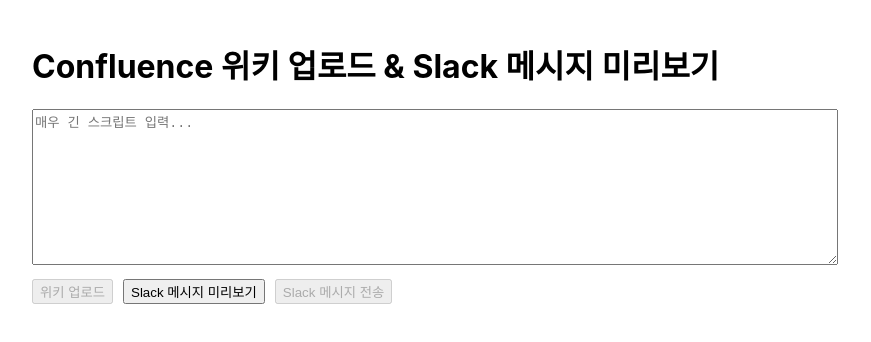
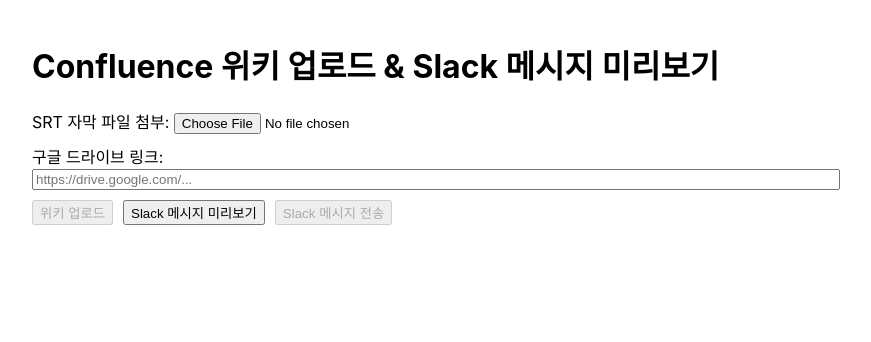
Before and after one commit to dayeon-kim-mrt/ai_kimdayeon, a React (Create React App) app: page / in a window 1280 px wide. Shown: the top 342 px of the page, without its empty margins (208-1079 px from the left). Built offline with nearby package versions, Linux system fonts and the light colour scheme; no server answers.

Commit message:
feat: srt및 구글드라이브 링크 업로드 기반으로 위키 페이지 생성하는 기능 추가

```diff
--- a/src/pages/HomePage.tsx
+++ b/src/pages/HomePage.tsx
@@ -1,10 +1,148 @@
+// // src/pages/HomePage.tsx
+// import React, { useState } from 'react';
+// import axios from 'axios';
+// import { generateWikiPageTitle, chunkSummarizeScript, createConfluencePage } from '../api/claudeApi';
+
+// const HomePage: React.FC = () => {
+//   const [script, setScript] = useState('');
+//   const [wikiTitle, setWikiTitle] = useState('');
+//   const [wikiContent, setWikiContent] = useState('');
+//   const [pageUrl, setPageUrl] = useState<string | null>(null);
+//   const [slackPreview, setSlackPreview] = useState<string | null>(null);
+//   const [sendResult, setSendResult] = useState<string | null>(null);
+//   const [error, setError] = useState<string | null>(null);
+//   const [loading, setLoading] = useState(false);
+
+//   // 위키 페이지 업로드 핸들러
+//   const handleUpload = async () => {
+//     if (!script.trim()) return;
+//     setLoading(true);
+//     setError(null);
+//     setWikiTitle('');
+//     setWikiContent('');
+//     setPageUrl(null);
+//     setSlackPreview(null);
+//     setSendResult(null);
+
+//     try {
+//       // 1) 제목 생성
+//       const title = await generateWikiPageTitle(script);
+//       setWikiTitle(title);
+//       // 2) 본문 요약 생성
+//       const content = await chunkSummarizeScript(script);
+//       setWikiContent(content);
+//       // 3) Confluence 페이지 생성
+//       const url = await createConfluencePage(title, content);
+//       setPageUrl(url);
+//     } catch (err: any) {
+//       setError(err.message || '위키 업로드 중 오류 발생');
+//     } finally {
+//       setLoading(false);
+//     }
+//   };
+
+//   // Slack 미리보기 생성 핸들러
+//   const handleSlackPreview = async () => {
+//     setLoading(true);
+//     setError(null);
+//     try {
+//       const response = await axios.get(`${process.env.REACT_APP_API_BASE_URL}/api/getSlackPreviewMessage`);
+//       setSlackPreview(response.data.slackPreview);
+//     } catch (err: any) {
+//       setError(err.message || 'Slack 미리보기 생성 오류');
+//     } finally {
+//       setLoading(false);
+//     }
+//   };
+
+//   // Slack 메시지 전송 핸들러
+//   const handleSendSlackMessage = async () => {
+//     if (!slackPreview) {
+//       setError('먼저 Slack 메시지 미리보기를 생성하세요.');
+//       return;
+//     }
+//     setLoading(true);
+//     setError(null);
+//     try {
+//       const response = await axios.post(`${process.env.REACT_APP_API_BASE_URL}/api/sendSlackMessage`, {
+//         slackMessage: slackPreview,
+//       });
+//       setSendResult(response.data.message || 'Slack 메시지 전송 완료');
+//     } catch (err: any) {
+//       setError(err.message || 'Slack 메시지 전송 오류');
+//     } finally {
+//       setLoading(false);
+//     }
+//   };
+
+//   return (
+//     <div style={{ padding: 20, maxWidth: 800, margin: '0 auto' }}>
+//       <h1>Confluence 위키 업로드 & Slack 메시지 미리보기</h1>
+//       <textarea
+//         rows={10}
+//         style={{ width: '100%', marginBottom: 10 }}
+//         value={script}
+//         onChange={(e) => setScript(e.target.value)}
+//         placeholder="매우 긴 스크립트 입력..."
+//       />
+//       <div style={{ marginBottom: 10 }}>
+//         <button onClick={handleUpload} disabled={loading || !script.trim()}>
+//           {loading ? '업로드 중...' : '위키 업로드'}
+//         </button>
+//         <button onClick={handleSlackPreview} disabled={loading} style={{ marginLeft: 10 }}>
+//           {loading ? '미리보기 중...' : 'Slack 메시지 미리보기'}
+//         </button>
+//         <button onClick={handleSendSlackMessage} disabled={loading || !slackPreview} style={{ marginLeft: 10 }}>
+//           {loading ? '전송 중...' : 'Slack 메시지 전송'}
+//         </button>
+//       </div>
+//       {error && <p style={{ color: 'red' }}>{error}</p>}
+//       {wikiTitle && (
+//         <div style={{ marginTop: 20 }}>
+//           <h2>생성된 제목</h2>
+//           <p>{wikiTitle}</p>
+//         </div>
+//       )}
+//       {wikiContent && (
+//         <div style={{ marginTop: 20 }}>
+//           <h2>생성된 Wiki 본문 (Confluence Markup)</h2>
+//           <pre style={{ whiteSpace: 'pre-wrap' }}>{wikiContent}</pre>
+//         </div>
+//       )}
+//       {pageUrl && (
+//         <div style={{ marginTop: 20 }}>
+//           <h2>Confluence 페이지 생성 완료!</h2>
+//           <a href={pageUrl} target="_blank" rel="noopener noreferrer">{pageUrl}</a>
+//         </div>
+//       )}
+//       {slackPreview && (
+//         <div style={{ marginTop: 20 }}>
+//           <h2>Slack 메시지 미리보기</h2>
+//           <pre style={{ whiteSpace: 'pre-wrap' }}>{slackPreview}</pre>
+//         </div>
+//       )}
+//       {sendResult && (
+//         <div style={{ marginTop: 20 }}>
+//           <h2>Slack 전송 결과</h2>
+//           <p>{sendResult}</p>
+//         </div>
+//       )}
+//     </div>
+//   );
+// };
+
+// export default HomePage;
 // src/pages/HomePage.tsx
 import React, { useState } from 'react';
 import axios from 'axios';
 import { generateWikiPageTitle, chunkSummarizeScript, createConfluencePage } from '../api/claudeApi';
 
 const HomePage: React.FC = () => {
-  const [script, setScript] = useState('');
+  // SRT 파일과 구글 드라이브 링크를 위한 상태 추가
+  const [srtFile, setSrtFile] = useState<File | null>(null);
+  const [driveLink, setDriveLink] = useState('');
+
+  // 기존 상태들
   const [wikiTitle, setWikiTitle] = useState('');
   const [wikiContent, setWikiContent] = useState('');
   const [pageUrl, setPageUrl] = useState<string | null>(null);
@@ -13,9 +151,31 @@
   const [error, setError] = useState<string | null>(null);
   const [loading, setLoading] = useState(false);
 
-  // 위키 페이지 업로드 핸들러
+  // FileReader API를 사용하여 파일을 텍스트로 읽어주는 헬퍼 함수
+  const readFileAsText = (file: File): Promise<string> => {
+    return new Promise((resolve, reject) => {
+      const reader = new FileReader();
+      reader.onload = () => {
+        resolve(reader.result as string);
+      };
+      reader.onerror = () => {
+        reject(new Error('파일을 읽는 도중 오류 발생'));
+      };
+      reader.readAsText(file, 'UTF-8');
+    });
+  };
+
+  // 위키 업로드 핸들러
   const handleUpload = async () => {
-    if (!script.trim()) return;
+    if (!srtFile) {
+      setError('SRT 자막 파일을 먼저 선택하세요.');
+      return;
+    }
+    if (!driveLink.trim()) {
+      setError('구글 드라이브 링크를 입력해주세요.');
+      return;
+    }
+
     setLoading(true);
     setError(null);
     setWikiTitle('');
@@ -25,12 +185,19 @@
     setSendResult(null);
 
     try {
+      // SRT 파일을 읽어서 스크립트 내용을 가져옴
+      const scriptContent = await readFileAsText(srtFile);
+
       // 1) 제목 생성
-      const title = await generateWikiPageTitle(script);
+      const title = await generateWikiPageTitle(scriptContent);
       setWikiTitle(title);
-      // 2) 본문 요약 생성
-      const content = await chunkSummarizeScript(script);
+
+      // 2) 본문 요약 생성 (청크 처리 및 기존 요약 흐름)
+      let content = await chunkSummarizeScript(scriptContent);
+      // 구글 드라이브 링크를 위키 본문 최상단에 추가
+      content = `구글 드라이브 링크: <${driveLink}>\n\n${content}`;
       setWikiContent(content);
+
       // 3) Confluence 페이지 생성
       const url = await createConfluencePage(title, content);
       setPageUrl(url);
@@ -41,7 +208,7 @@
     }
   };
 
-  // Slack 미리보기 생성 핸들러
+  // Slack 미리보기 생성 핸들러 (기존과 동일)
   const handleSlackPreview = async () => {
     setLoading(true);
     setError(null);
@@ -55,7 +222,7 @@
     }
   };
 
-  // Slack 메시지 전송 핸들러
+  // Slack 메시지 전송 핸들러 (기존과 동일)
   const handleSendSlackMessage = async () => {
     if (!slackPreview) {
       setError('먼저 Slack 메시지 미리보기를 생성하세요.');
@@ -78,15 +245,40 @@
   return (
     <div style={{ padding: 20, maxWidth: 800, margin: '0 auto' }}>
       <h1>Confluence 위키 업로드 & Slack 메시지 미리보기</h1>
-      <textarea
-        rows={10}
-        style={{ width: '100%', marginBottom: 10 }}
-        value={script}
-        onChange={(e) => setScript(e.target.value)}
-        placeholder="매우 긴 스크립트 입력..."
-      />
+
+      {/* SRT 파일 첨부 입력 */}
       <div style={{ marginBottom: 10 }}>
-        <button onClick={handleUpload} disabled={loading || !script.trim()}>
+        <label>
+          SRT 자막 파일 첨부:&nbsp;
+          <input
+            type="file"
+            accept=".srt"
+            onChange={(e) => {
+              if (e.target.files && e.target.files.length > 0) {
+                setSrtFile(e.target.files[0]);
+              }
+            }}
+          />
+        </label>
+      </div>
+
+      {/* 구글 드라이브 링크 입력 */}
+      <div style={{ marginBottom: 10 }}>
+        <label>
+          구글 드라이브 링크:&nbsp;
+          <input
+            type="text"
+            value={driveLink}
+            onChange={(e) => setDriveLink(e.target.value)}
+            placeholder="https://drive.google.com/..."
+            style={{ width: '100%' }}
+          />
+        </label>
+      </div>
+
+      {/* 버튼 영역 */}
+      <div style={{ marginBottom: 10 }}>
+        <button onClick={handleUpload} disabled={loading || !srtFile || !driveLink.trim()}>
           {loading ? '업로드 중...' : '위키 업로드'}
         </button>
         <button onClick={handleSlackPreview} disabled={loading} style={{ marginLeft: 10 }}>
@@ -96,31 +288,39 @@
           {loading ? '전송 중...' : 'Slack 메시지 전송'}
         </button>
       </div>
+
       {error && <p style={{ color: 'red' }}>{error}</p>}
+
       {wikiTitle && (
         <div style={{ marginTop: 20 }}>
           <h2>생성된 제목</h2>
           <p>{wikiTitle}</p>
         </div>
       )}
+
       {wikiContent && (
         <div style={{ marginTop: 20 }}>
           <h2>생성된 Wiki 본문 (Confluence Markup)</h2>
           <pre style={{ whiteSpace: 'pre-wrap' }}>{wikiContent}</pre>
         </div>
       )}
+
       {pageUrl && (
         <div style={{ marginTop: 20 }}>
           <h2>Confluence 페이지 생성 완료!</h2>
-          <a href={pageUrl} target="_blank" rel="noopener noreferrer">{pageUrl}</a>
+          <a href={pageUrl} target="_blank" rel="noopener noreferrer">
+            {pageUrl}
+          </a>
         </div>
       )}
+
       {slackPreview && (
         <div style={{ marginTop: 20 }}>
           <h2>Slack 메시지 미리보기</h2>
           <pre style={{ whiteSpace: 'pre-wrap' }}>{slackPreview}</pre>
         </div>
       )}
+
       {sendResult && (
         <div style={{ marginTop: 20 }}>
           <h2>Slack 전송 결과</h2>
```
